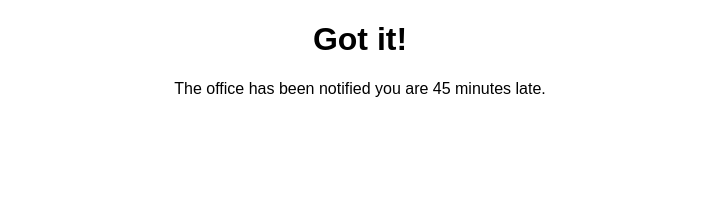
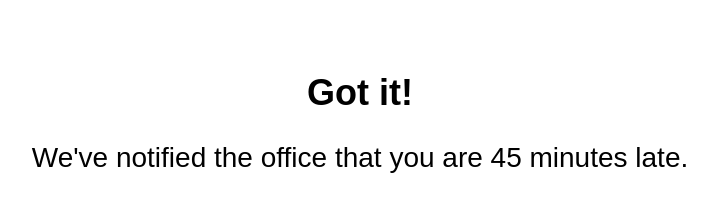
Before and after one commit to StratmannK/client-late-page, a plain HTML site: page 45.html in a window 1280 px wide. Shown: the whole page, without its empty margins (280-997 px from the left). Drawn offline with Linux system fonts and the light colour scheme.

Commit message:
Update 45.html
Bigger

```diff
--- a/45.html
+++ b/45.html
@@ -4,8 +4,8 @@
   <meta charset="UTF-8">
   <title>45 Minutes Late</title>
 </head>
-<body style="font-family: Arial; text-align:center;">
-  <h1>Got it!</h1>
-  <p>The office has been notified you are 45 minutes late.</p>
+<body style="font-family: Arial, sans-serif; text-align:center; padding: 40px;">
+  <h1 style="font-size: 36px; margin-bottom: 20px;">Got it!</h1>
+  <p style="font-size: 28px;">We've notified the office that you are 45 minutes late.</p>
 </body>
 </html>
```
